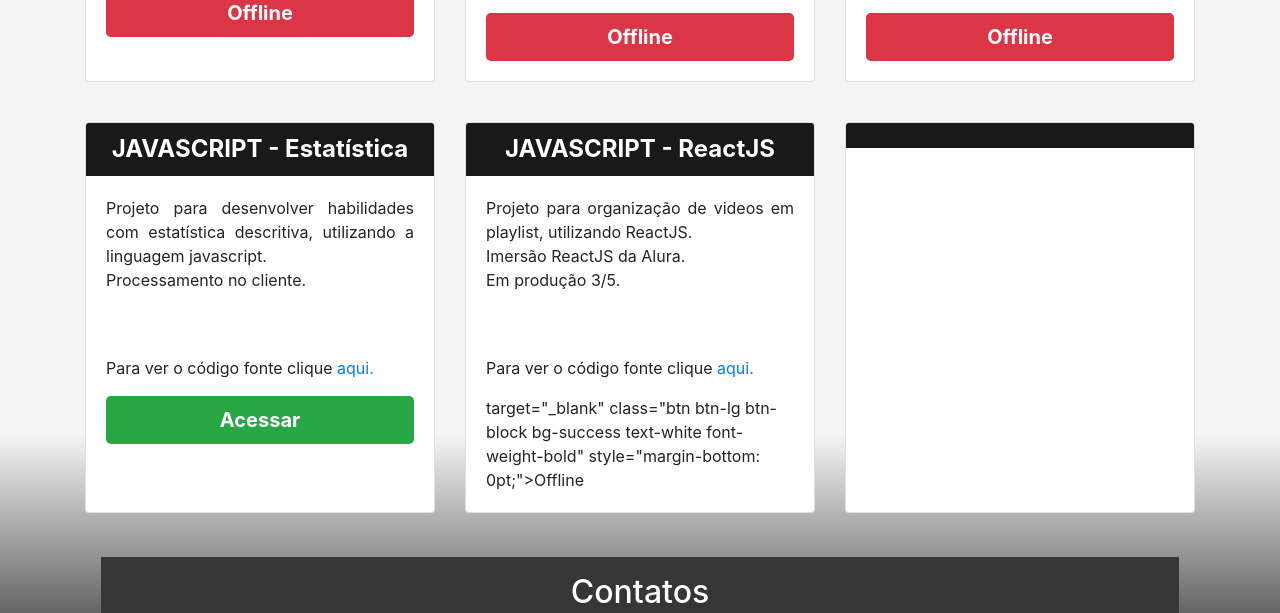
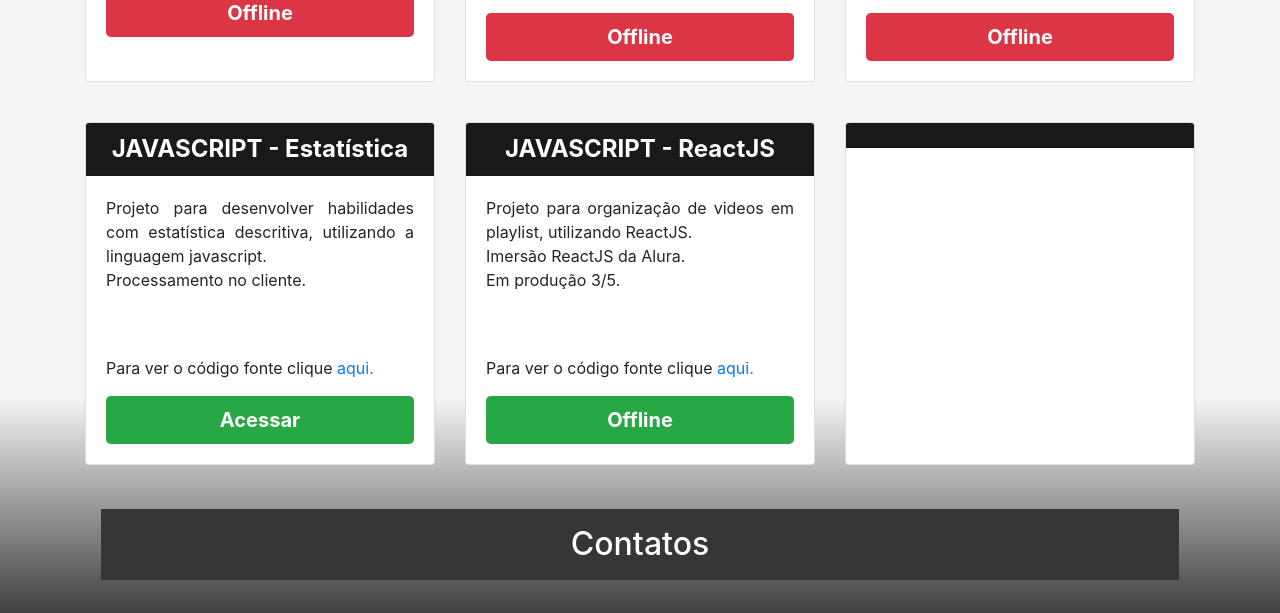
Before and after one commit to rlimax/rlimax.github.io, a plain HTML site: page index.html in a window 1280 px wide. Shown: the part 845-1458 px from the top of the page. Drawn offline with nearby package versions, Linux system fonts and the light colour scheme.

Commit message:
Revisando

```diff
--- a/index.html
+++ b/index.html
@@ -128,7 +128,7 @@
                     <p>Projeto para organização de videos em playlist, utilizando ReactJS.<br />Imersão ReactJS da Alura.<br />Em produção 3/5.</p>
                     <br/><br/>
                     <p>Para ver o código fonte clique <a target="_blank" href="https://github.com/rlimax/appleflix">aqui.</a></p>
-                    <a <!--href="https://appleflix.vercel.app/"--> target="_blank"
+                    <a href="https://appleflix.vercel.app/" target="_blank"
                         class="btn btn-lg btn-block bg-success text-white font-weight-bold" style="margin-bottom: 0pt;">Offline</a>
                 </div>
             </div>
```
